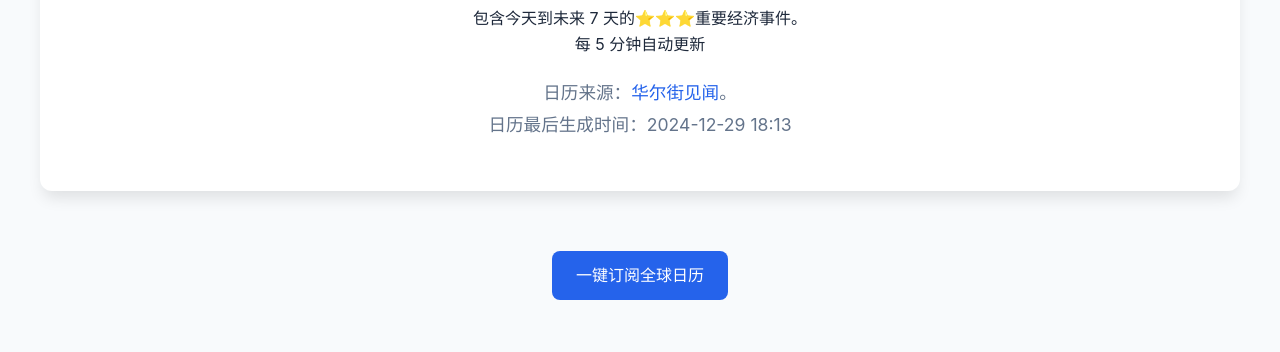
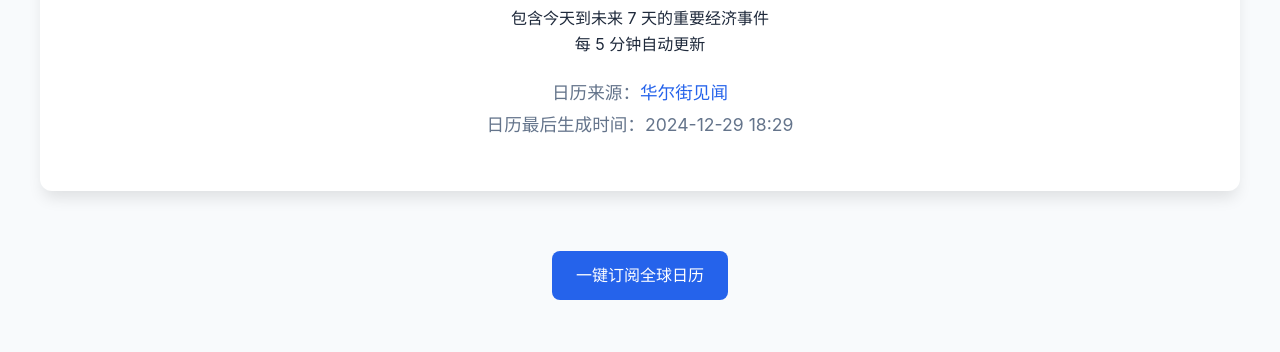
Before and after one commit to jayleecn/Economic-Calendar, a website: page public/index.html in a window 1280 px wide. Shown: the part 128-480 px from the top of the page. Drawn offline with Linux system fonts and the light colour scheme.

Commit message:
style: 简化首页文案，更新生成时间

```diff
--- a/public/index.html
+++ b/public/index.html
@@ -1,4 +1,3 @@
-
 <!DOCTYPE html>
 <html lang="zh-CN">
 <head>
@@ -276,11 +275,11 @@
         <div class="header">
             <h1>📅 全球经济日历</h1>
             <div class="description">
-                包含今天到未来 7 天的⭐️⭐️⭐️重要经济事件。
+                包含今天到未来 7 天的重要经济事件
                 <br>每 5 分钟自动更新
             </div>
-            <p>日历来源：<a href="https://wallstreetcn.com/calendar" target="_blank">华尔街见闻</a>。
-                <br>日历最后生成时间：2024-12-29 18:13</p>
+            <p>日历来源：<a href="https://wallstreetcn.com/calendar" target="_blank">华尔街见闻</a>
+                <br>日历最后生成时间：2024-12-29 18:29</p>
         </div>
 
         <div class="subscription-box">
```
